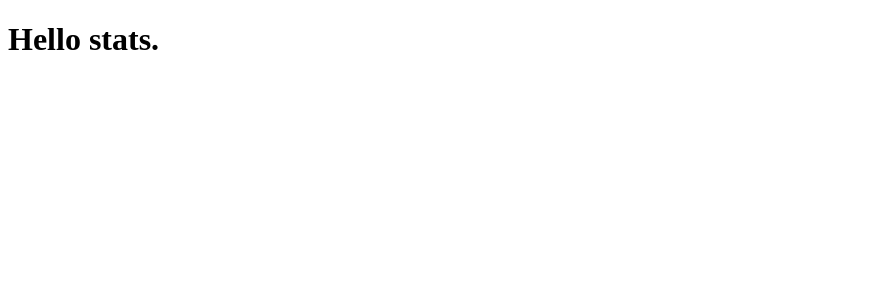
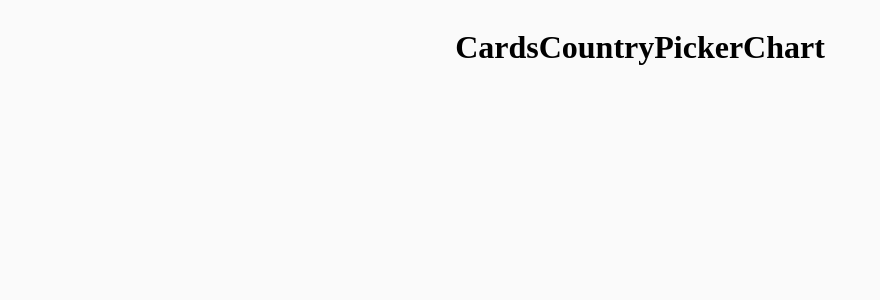
Before and after one commit to barjinderpaul/covid-19-stats, a React (Create React App) app: page / in a window 1280 px wide. Shown: the top 300 px of the page, without its empty margins (0-880 px from the left). Built offline with nearby package versions, Linux system fonts and the light colour scheme.

Commit message:
Add components to App

```diff
--- a/src/App.js
+++ b/src/App.js
@@ -1,10 +1,14 @@
 import React from 'react';
+import {Card, Chart, CountryPicker} from './components';
+import styles from './App.module.css';
 
 class App extends React.Component {
     render() {
         return (
-            <div>
-                <h1>Hello stats.</h1>
+            <div className = {styles.container}>
+                <Card />
+                <CountryPicker />
+                <Chart />
             </div>
         )
     }
--- /dev/null
+++ b/src/App.module.css
@@ -0,0 +1,9 @@
+body {
+    background-color: rgb(250, 250, 250);
+}
+
+.container {
+    display: flex;
+    align-items: center;
+    justify-content: center;
+}
--- /dev/null
+++ b/src/components/index.js
@@ -0,0 +1,3 @@
+export {default as Card} from './Card/Card';
+export {default as Chart} from './Chart/Chart';
+export {default as CountryPicker} from './CountryPicker/CountryPicker';
```
